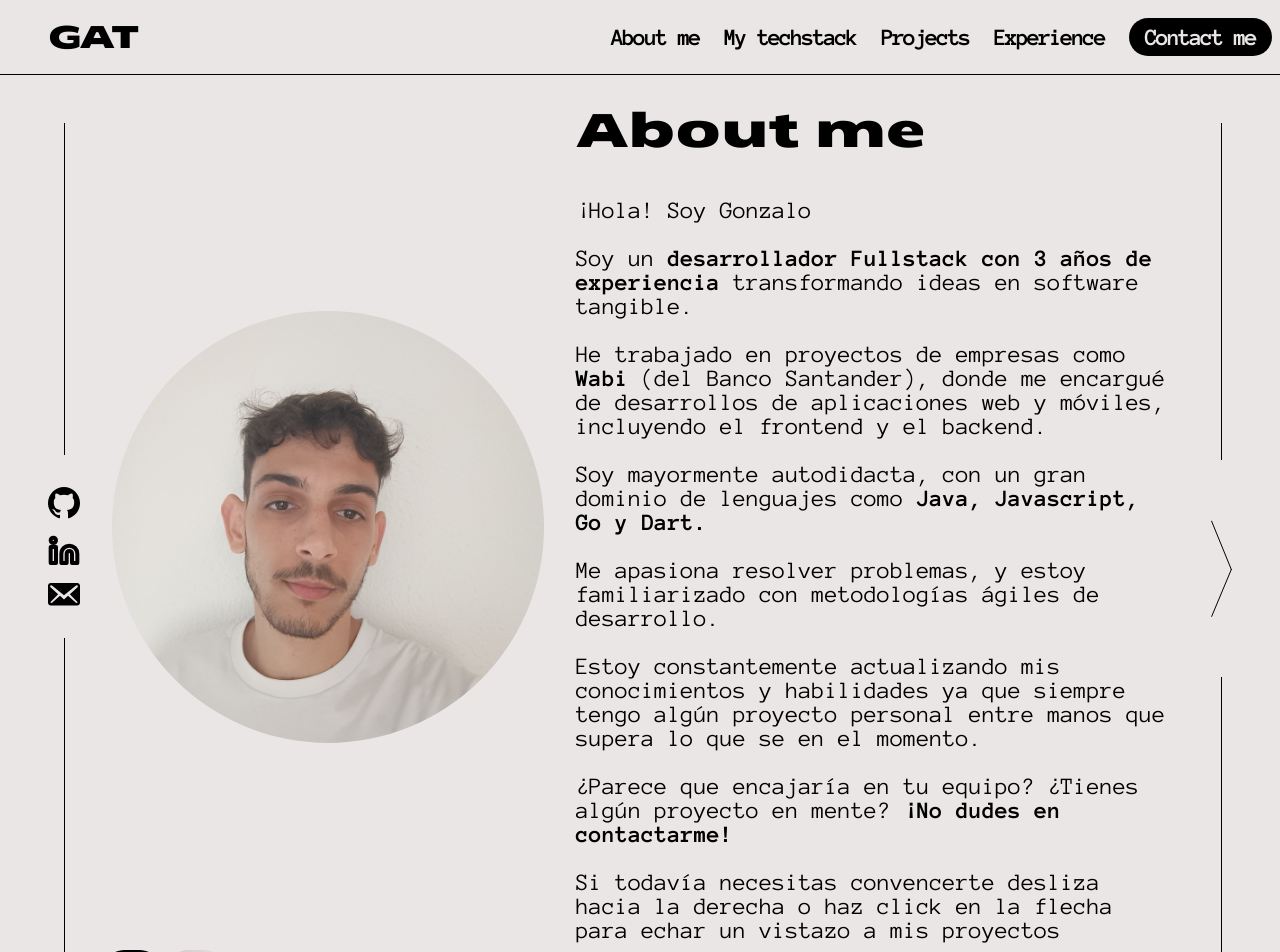
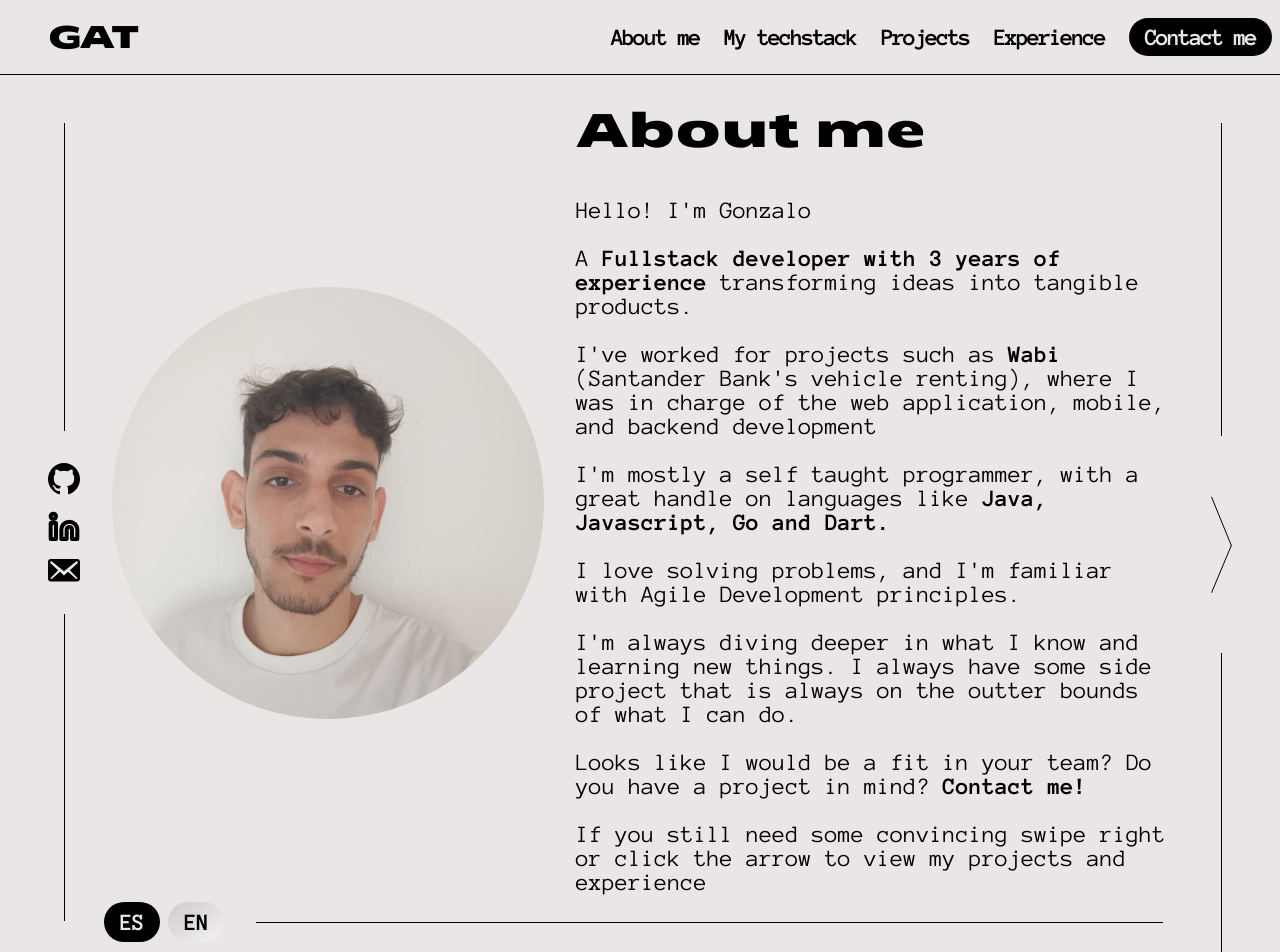
Before and after one commit to gonagutor/portfolio, a SvelteKit app: page / in a window 1280 px wide. Shown: the top 952 px of the page. Built offline with nearby package versions, Linux system fonts and the light colour scheme.

Commit message:
Improve translations and create about me content translation

```diff
--- a/package.json
+++ b/package.json
@@ -31,5 +31,8 @@
 		"vitest": "^0.25.8",
 		"web-vitals": "^3.5.0"
 	},
-	"type": "module"
+	"type": "module",
+	"dependencies": {
+		"lodash": "^4.17.21"
+	}
 }
--- a/src/components/Navbar/DesktopNavbar.svelte
+++ b/src/components/Navbar/DesktopNavbar.svelte
@@ -1,10 +1,9 @@
 <script lang="ts">
-	import ThemeChanger from '$components/ThemeChanger/ThemeChanger.svelte';
 	import { t } from '$lib/i18n/i18n';
 </script>
 
 <nav>
-	<h1 class="title">GAT</h1>
+	<h1 class="title">{$t('header')}</h1>
 	<ul class="navigator">
 		<li><a href="/">{$t('title.aboutMe')}</a></li>
 		<li><a href="/techstack">{$t('title.myTechstack')}</a></li>
--- a/src/components/Navbar/MobileNavbar.svelte
+++ b/src/components/Navbar/MobileNavbar.svelte
@@ -6,7 +6,7 @@
 
 <nav>
 	<section class="title-language-theme">
-		<h1 class="title">GAT</h1>
+		<h1 class="title">{$t('header')}</h1>
 		<LanguageChanger>
 			<ThemeChanger />
 		</LanguageChanger>
--- a/src/components/icons/ArrowSmall.svelte
+++ b/src/components/icons/ArrowSmall.svelte
@@ -1,5 +1,5 @@
 <script>
-	export const invert = false;
+	export let invert = false;
 </script>
 
 <svg width="18" height="18" viewBox="0 0 18 18" fill="none" xmlns="http://www.w3.org/2000/svg">
--- a/src/lib/i18n/i18n.ts
+++ b/src/lib/i18n/i18n.ts
@@ -1,5 +1,6 @@
 import { derived, writable } from 'svelte/store';
 import translations from './translations';
+import { get } from 'lodash';
 
 export const locale = writable('en');
 export const locales = Object.keys(translations);
@@ -11,9 +12,9 @@ function translate(locale: string, key: string, vars: any) {
 	if (!locale) throw new Error(`no translation for key "${key}"`);
 
 	// Grab the translation from the translations object.
-	let text = translations[locale][key];
+	let text = get(translations[locale], key, key);
 
-	if (!text) throw new Error(`no translation found for ${locale}.${key}`);
+	if (text === key) console.error(`no translation found for ${locale}.${key}`);
 
 	// Replace any passed in variables in the translation string.
 	Object.keys(vars).map((k) => {
--- /dev/null
+++ b/src/lib/i18n/locales/en.json
@@ -0,0 +1,18 @@
+{
+	"header": "GAT",
+	"contactMe": "Contact me",
+	"title": {
+		"aboutMe": "About me",
+		"myTechstack": "My techstack",
+		"projects": "Projects",
+		"experience": "Experience"
+	},
+	"content": {
+		"aboutMe": "Hello! I'm Gonzalo<br/><br/>A <b>Fullstack developer with 3 years of experience</b> transforming ideas into tangible products.<br/><br/>I've worked for projects such as <b>Wabi</b> (Santander Bank's vehicle renting), where I was in charge of the web application, mobile, and backend development<br/><br/>I'm mostly a self taught programmer, with a great handle on languages like <b>Java, Javascript, Go and Dart.</b><br/><br/>I love solving problems, and I'm familiar with Agile Development principles.<br/><br/>I'm always diving deeper in what I know and learning new things. I always have some side project that is always on the outter bounds of what I can do.<br/><br/>Looks like I would be a fit in your team? Do you have a project in mind? <b>Contact me!</b><br/><br/>If you still need some convincing swipe right or click the arrow to view my projects and experience"
+	},
+	"alt": {
+		"enableDarkMode": "Enable dark mode",
+		"disableDarkMode": "Disable dark mode",
+		"myPicture": "A picture of me"
+	}
+}
--- /dev/null
+++ b/src/lib/i18n/locales/es.json
@@ -0,0 +1,18 @@
+{
+	"header": "GAT",
+	"contactMe": "Contactame",
+	"title": {
+		"aboutMe": "Sobre mi",
+		"myTechstack": "Mi techstack",
+		"projects": "Proyectos",
+		"experience": "Experiencia"
+	},
+	"content": {
+		"aboutMe": "¡Hola! Soy Gonzalo<br/><br/>Soy un <b>desarrollador Fullstack con 3 años de experiencia</b> transformando ideas en software tangible.<br/><br/>He trabajado en proyectos de empresas como <b>Wabi</b> (del Banco Santander), donde me encargué de desarrollos de aplicaciones web y móviles, incluyendo el frontend y el backend.<br/><br/>Soy mayormente autodidacta, con un gran dominio de lenguajes como<b>Java, Javascript, Go y Dart.</b><br/><br/>Me apasiona resolver problemas, y estoy familiarizado con metodologías ágiles de desarrollo.<br/><br/>Estoy constantemente actualizando mis conocimientos y habilidades ya que siempre tengo algún proyecto personal entre manos que supera lo que se en el momento.<br/><br/>¿Parece que encajaría en tu equipo? ¿Tienes algún proyecto en mente?<b>¡No dudes en contactarme!</b><br/><br/>Si todavía necesitas convencerte desliza hacia la derecha o haz click en la flecha para echar un vistazo a mis proyectos"
+	},
+	"alt": {
+		"enableDarkMode": "Activar modo oscuro",
+		"disableDarkMode": "Desactivar modo oscuro",
+		"myPicture": "Foto de mi"
+	}
+}
--- a/src/lib/i18n/translations.ts
+++ b/src/lib/i18n/translations.ts
@@ -1,26 +1,9 @@
+import es from './locales/es.json';
+import en from './locales/en.json';
+
 const translations: any = {
-	en: {
-		title: 'GAT',
-		contactMe: 'Contact me',
-		'title.aboutMe': 'About me',
-		'title.myTechstack': 'My techstack',
-		'title.projects': 'Projects',
-		'title.experience': 'Experience',
-		'alt.enableDarkMode': 'Enable dark mode',
-		'alt.disableDarkMode': 'Disable dark mode',
-		'alt.myPicture': 'A picture of me'
-	},
-	es: {
-		title: 'GAT',
-		contactMe: 'Contactame',
-		'title.aboutMe': 'Sobre mi',
-		'title.myTechstack': 'Mi techstack',
-		'title.projects': 'Proyectos',
-		'title.experience': 'Experiencia',
-		'alt.enableDarkMode': 'Activar modo oscuro',
-		'alt.disableDarkMode': 'Desactivar modo oscuro',
-		'alt.myPicture': 'Foto de mi'
-	}
+	en,
+	es
 };
 
 export default translations;
--- a/src/routes/+page.svelte
+++ b/src/routes/+page.svelte
@@ -17,34 +17,7 @@
 		<div class="about-me-text-container">
 			<h1 class="about-me-title">{$t('title.aboutMe')}</h1>
 			<p class="about-me-text">
-				¡Hola! Soy Gonzalo
-				<br />
-				<br />
-				Soy un <b>desarrollador Fullstack con 3 años de experiencia</b> transformando ideas en
-				software tangible.
-				<br />
-				<br />
-				He trabajado en proyectos de empresas como <b>Wabi</b> (del Banco Santander), donde me
-				encargué de desarrollos de aplicaciones web y móviles, incluyendo el frontend y el backend.
-				<br />
-				<br />
-				Soy mayormente autodidacta, con un gran dominio de lenguajes como
-				<b>Java, Javascript, Go y Dart.</b>
-				<br />
-				<br />
-				Me apasiona resolver problemas, y estoy familiarizado con metodologías ágiles de desarrollo.
-				<br />
-				<br />
-				Estoy constantemente actualizando mis conocimientos y habilidades ya que siempre tengo algún
-				proyecto personal entre manos que supera lo que se en el momento.
-				<br />
-				<br />
-				¿Parece que encajaría en tu equipo? ¿Tienes algún proyecto en mente?
-				<b>¡No dudes en contactarme!</b>
-				<br />
-				<br />
-				Si todavía necesitas convencerte desliza hacia la derecha o haz click en la flecha para echar
-				un vistazo a mis proyectos
+				{@html $t('content.aboutMe')}
 			</p>
 		</div>
 	</div>
```
Also changed, not shown: 1 other file (tests, documents, lock files or other folders).
